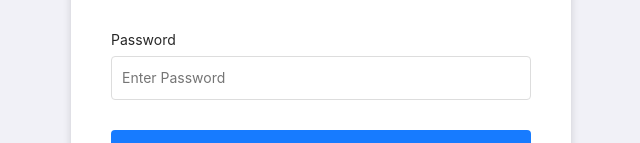
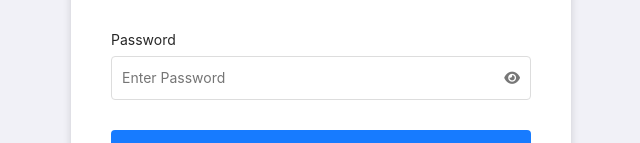
Before and after one commit to Locohozt-Computers/team-check, a React (Create React App) app: page /auth/signin in a window 1280 px wide. Shown: the part 331-474 px from the top of the page, without its empty margins (319-959 px from the left). Built offline with nearby package versions, Linux system fonts and the light colour scheme; no server answers.

Commit message:
add seen password

```diff
--- a/src/components/Auth/ChangePassword/index.tsx
+++ b/src/components/Auth/ChangePassword/index.tsx
@@ -21,7 +21,6 @@ type Props = {
 };
 
 const ChangePassword: React.FC<Props> = ({ onSubmit }) => {
-
   const validate = (values: Partial<ChangePasswordType>) => {
     const errors: Partial<ChangePasswordType> = {};
 
@@ -50,7 +49,7 @@ const ChangePassword: React.FC<Props> = ({ onSubmit }) => {
       current_password: Yup.string().min(4).required(),
       new_password: Yup.string().min(4).required(),
     }),
-    validate
+    validate,
   });
 
   return (
@@ -58,7 +57,11 @@ const ChangePassword: React.FC<Props> = ({ onSubmit }) => {
       <Form onSubmit={handleSubmit}>
         <h1>Change Password</h1>
         <ErrorLabel textAlign="center">
-          {typeof errors === "string" ? errors ? errors : "Something went wrong" : null}
+          {typeof errors === "string"
+            ? errors
+              ? errors
+              : "Something went wrong"
+            : null}
         </ErrorLabel>
         <InputWithLabel
           placeholder="Current Password"
@@ -69,6 +72,7 @@ const ChangePassword: React.FC<Props> = ({ onSubmit }) => {
           name="current_password"
           error={touched && errors.current_password}
           value={values.current_password}
+          isShowPassword={true}
           style={{
             marginBottom: 30,
           }}
@@ -82,6 +86,7 @@ const ChangePassword: React.FC<Props> = ({ onSubmit }) => {
           name="new_password"
           error={touched && errors.new_password}
           value={values.new_password}
+          isShowPassword={true}
           style={{
             marginBottom: 30,
           }}
--- a/src/components/Auth/ResetPassword/index.tsx
+++ b/src/components/Auth/ResetPassword/index.tsx
@@ -59,7 +59,7 @@ const ResetPassword: React.FC<Props> = ({ onSubmit }) => {
       password_confirmation: Yup.string().min(4).required(),
       token: Yup.string().required(),
     }),
-    validate
+    validate,
   });
 
   return (
@@ -78,6 +78,7 @@ const ResetPassword: React.FC<Props> = ({ onSubmit }) => {
           name="password"
           error={touched && errors.password}
           value={values.password}
+          isShowPassword={true}
           style={{
             marginBottom: 30,
           }}
@@ -91,6 +92,7 @@ const ResetPassword: React.FC<Props> = ({ onSubmit }) => {
           name="password_confirmation"
           error={touched && errors.password_confirmation}
           value={values.password_confirmation}
+          isShowPassword={true}
           style={{
             marginBottom: 30,
           }}
--- a/src/components/Auth/SignIn/index.tsx
+++ b/src/components/Auth/SignIn/index.tsx
@@ -71,6 +71,7 @@ const SignInComponent: React.FC<Props> = ({
           onBlur={handleBlur}
           name="password"
           value={values.password}
+          isShowPassword={true}
           style={{
             marginBottom: 30,
           }}
--- a/src/components/Auth/SignUp/index.tsx
+++ b/src/components/Auth/SignUp/index.tsx
@@ -65,6 +65,7 @@ const SignUpComponent: FC<Props> = ({
           onChange={handleChange}
           onBlur={handleBlur}
           value={values.password}
+          isShowPassword={true}
           style={{
             marginBottom: 30,
           }}
@@ -78,6 +79,7 @@ const SignUpComponent: FC<Props> = ({
           onChange={handleChange}
           onBlur={handleBlur}
           value={values.password_confirmation}
+          isShowPassword={true}
           style={{
             marginBottom: 30,
           }}
--- a/src/components/ui/InputWithLabel.tsx
+++ b/src/components/ui/InputWithLabel.tsx
@@ -1,5 +1,5 @@
 import { ErrorLabel } from "components/Auth/common/style";
-import React, { CSSProperties } from "react";
+import React, { CSSProperties, useState } from "react";
 import styled from "styled-components";
 
 type Props = {
@@ -15,6 +15,7 @@ type Props = {
   inputStyle?: CSSProperties;
   noLabel?: boolean | undefined;
   showIcon?: boolean | undefined;
+  isShowPassword?: boolean;
   disabled?: boolean;
   required?: boolean;
 };
@@ -34,7 +35,10 @@ const InputWithLabel: React.FC<Props> = ({
   showIcon,
   disabled,
   required,
+  isShowPassword,
 }) => {
+  const [showPassword, setShowPassword] = useState(false);
+
   return (
     <InputDiv style={style}>
       {noLabel ? null : (
@@ -45,7 +49,7 @@ const InputWithLabel: React.FC<Props> = ({
       <div className="input" style={inputStyle}>
         {showIcon && <i className="fas fa-search"></i>}
         <Input
-          type={type}
+          type={showPassword ? "text" : type}
           id={name}
           value={value}
           name={name}
@@ -55,6 +59,19 @@ const InputWithLabel: React.FC<Props> = ({
           data-testid="input"
           disabled={disabled}
         />
+        {isShowPassword ? (
+          !showPassword ? (
+            <i
+              className="fas fa-eye eye"
+              onClick={() => setShowPassword(!showPassword)}
+            ></i>
+          ) : (
+            <i
+              className="fas fa-eye-slash eye"
+              onClick={() => setShowPassword(!showPassword)}
+            ></i>
+          )
+        ) : null}
       </div>
       <ErrorLabel htmlFor="input">{error}</ErrorLabel>
     </InputDiv>
@@ -75,6 +92,11 @@ const InputDiv = styled.div`
       color: #aaaaaa;
       margin-right: 10px;
     }
+
+    .eye {
+      color: #777777;
+      cursor: pointer;
+    }
   }
 `;
 const Label = styled.label`
```
